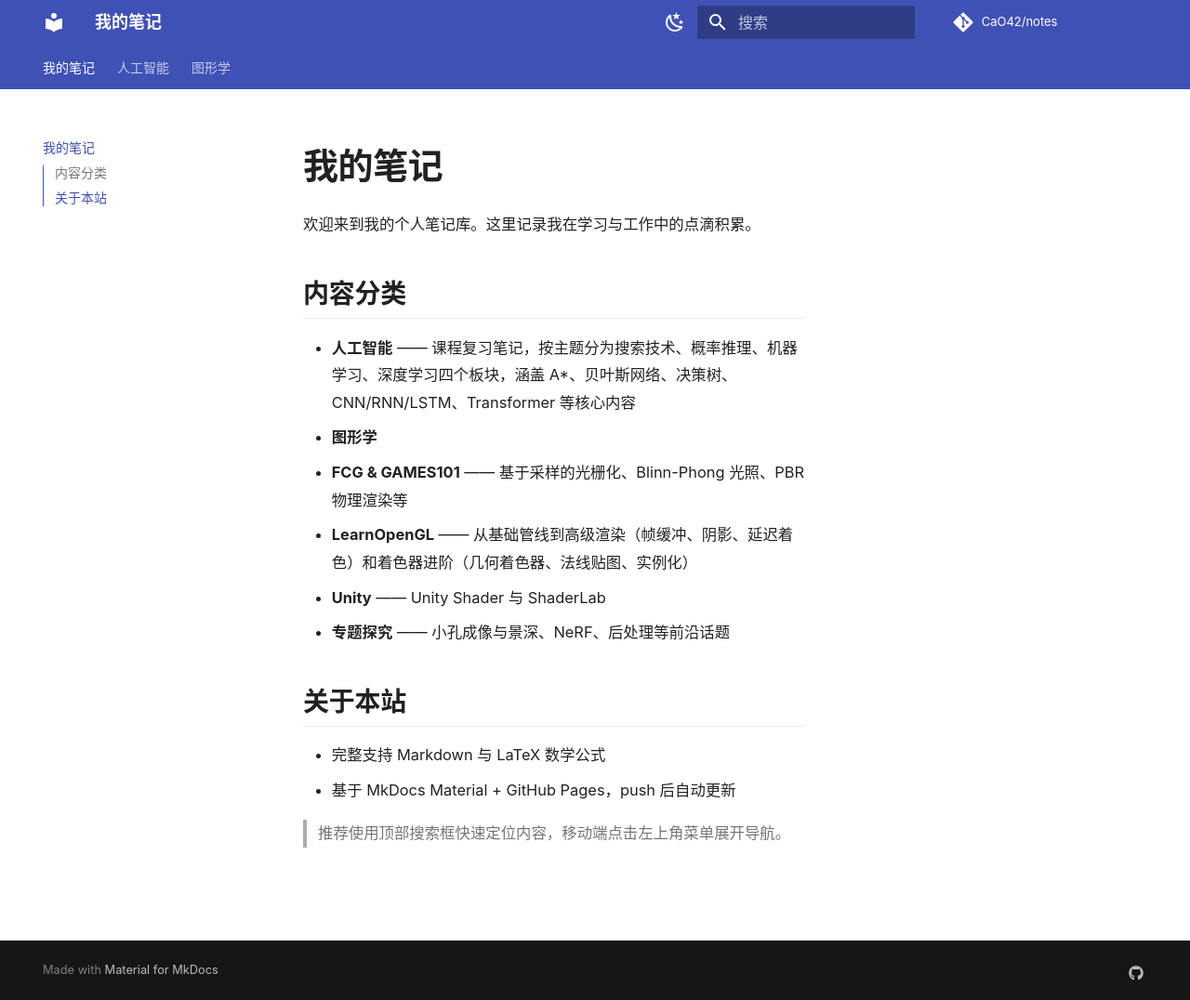
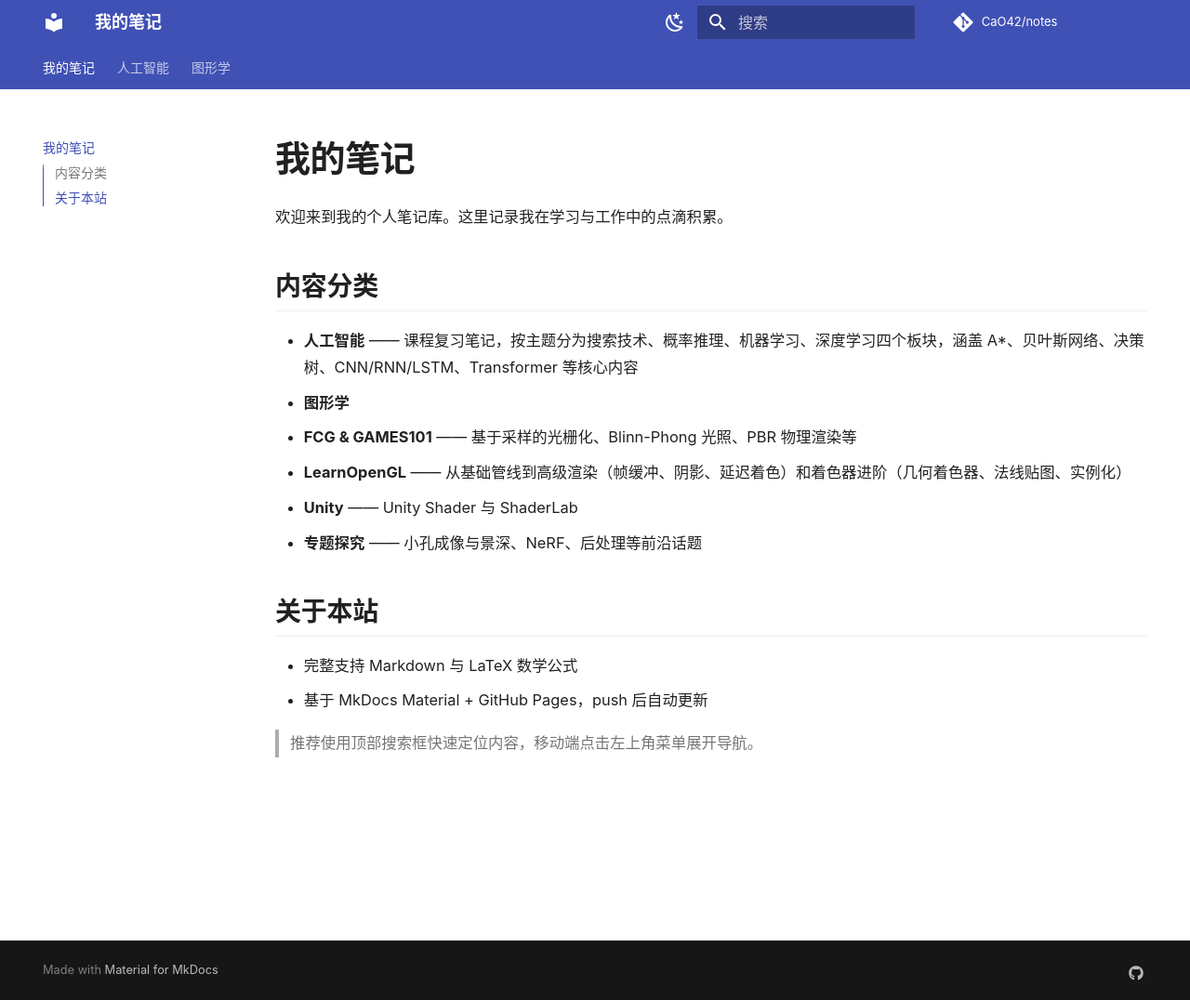
Before and after one commit to CaO42/notes, an MkDocs documentation site: the page built from docs/index.md, in a window 1280 px wide and 1076 px high. Shown: the whole window at 93% size. Built offline with MkDocs 1.6.1 and Material for MkDocs 9.7.7, drawn with Linux system fonts in a browser that asks for light colours; comment, search, counter and statistics services are not loaded.

Commit message:
revert: 恢复 extra.css 至初始状态（max-width: 820px）

```diff
--- a/docs/stylesheets/extra.css
+++ b/docs/stylesheets/extra.css
@@ -28,8 +28,8 @@
 }
 
 /* 内容区最大宽度限制，避免宽屏行过长 */
-.md-content__inner {
-  max-width: 600px;
+.md-typeset .md-content__inner {
+  max-width: 820px;
   margin-inline: auto;
   padding: 1rem 1.5rem 3rem;
 }
@@ -134,7 +134,7 @@
   }
 
   /* 减少内容区内边距，最大化利用屏幕 */
-  .md-content__inner {
+  .md-typeset .md-content__inner {
     padding: 0.8rem 1rem 2.5rem;
   }
 
@@ -158,7 +158,7 @@
     font-size: 1rem;
   }
 
-  .md-content__inner {
+  .md-typeset .md-content__inner {
     padding: 0.6rem 0.85rem 2rem;
   }
 
```
